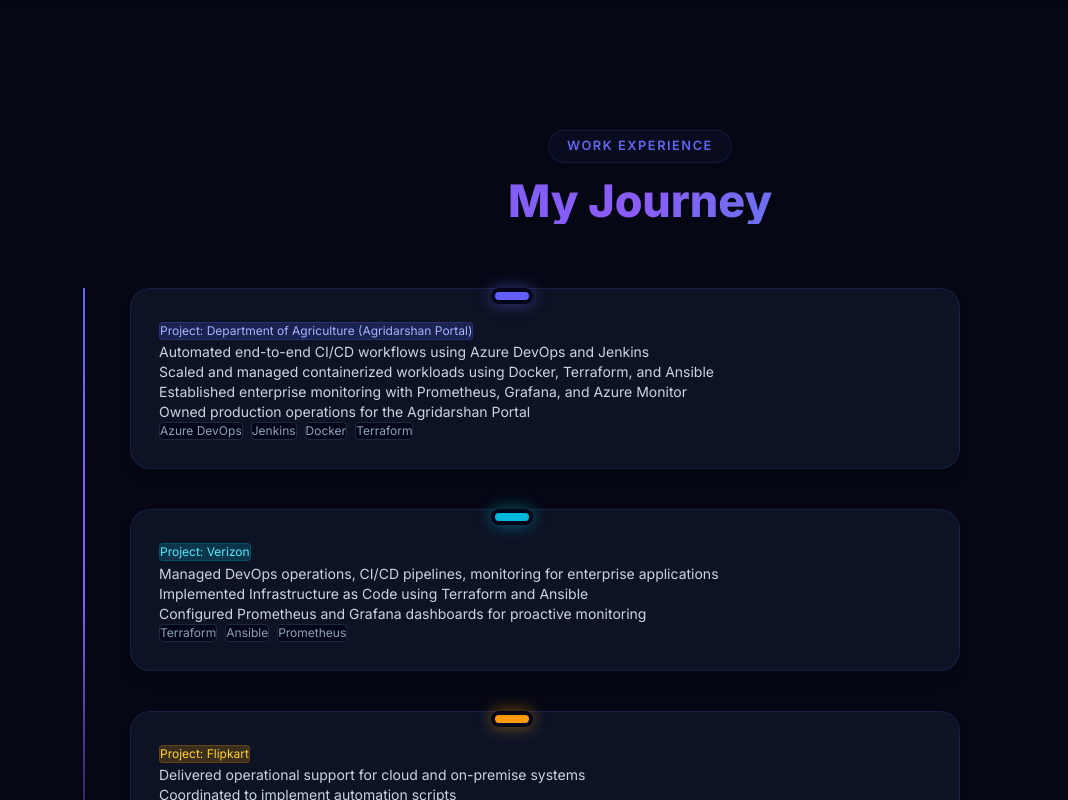
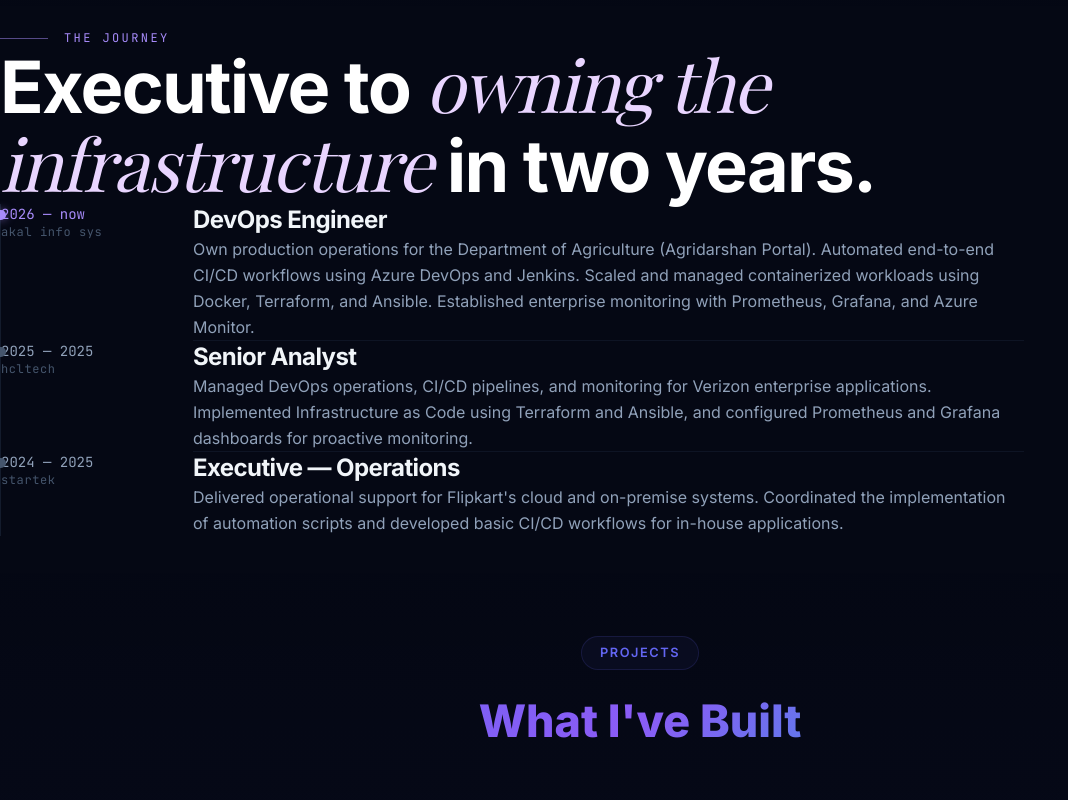
Before and after one commit to mohdumair8896/Portfolio, a Next.js app: page / in a window 1280 px wide. Shown: the part 2380-3180 px from the top of the page, without its empty margins (0-1068 px from the left). Built offline with nearby package versions, Linux system fonts and the light colour scheme; a web font is replaced by a local one.

Commit message:
Redesign Experience section layout to match searchpankaj.com

```diff
--- a/src/components/Experience.tsx
+++ b/src/components/Experience.tsx
@@ -1,111 +1,106 @@
+"use client";
+import { motion } from "framer-motion";
+
 export default function Experience() {
+  const experiences = [
+    {
+      id: 1,
+      date: "2026 — now",
+      company: "akal info sys",
+      title: "DevOps Engineer",
+      description: "Own production operations for the Department of Agriculture (Agridarshan Portal). Automated end-to-end CI/CD workflows using Azure DevOps and Jenkins. Scaled and managed containerized workloads using Docker, Terraform, and Ansible. Established enterprise monitoring with Prometheus, Grafana, and Azure Monitor.",
+      active: true,
+    },
+    {
+      id: 2,
+      date: "2025 — 2025",
+      company: "hcltech",
+      title: "Senior Analyst",
+      description: "Managed DevOps operations, CI/CD pipelines, and monitoring for Verizon enterprise applications. Implemented Infrastructure as Code using Terraform and Ansible, and configured Prometheus and Grafana dashboards for proactive monitoring.",
+      active: false,
+    },
+    {
+      id: 3,
+      date: "2024 — 2025",
+      company: "startek",
+      title: "Executive — Operations",
+      description: "Delivered operational support for Flipkart's cloud and on-premise systems. Coordinated the implementation of automation scripts and developed basic CI/CD workflows for in-house applications.",
+      active: false,
+    }
+  ];
+
   return (
-    <section id="experience" className="section experience-section relative z-10 py-20">
-      <div className="container mx-auto px-6 max-w-6xl">
-        <div className="section-header text-center mb-16">
-          <span className="section-tag inline-block bg-indigo-500/10 border border-indigo-500/20 text-indigo-400 text-sm font-semibold tracking-wider uppercase px-4 py-1.5 rounded-full mb-4">Work Experience</span>
-          <h2 className="section-title text-3xl md:text-5xl font-extrabold bg-clip-text text-transparent bg-gradient-to-r from-indigo-400 to-cyan-400">My Journey</h2>
-        </div>
-        <div className="timeline relative max-w-4xl mx-auto before:absolute before:inset-0 before:ml-4 md:before:ml-[50%] before:-translate-x-px before:w-0.5 before:bg-slate-800">
+    <section id="experience" className="relative z-10 py-24 md:py-32 max-w-5xl mx-auto px-6 font-sans">
 
-          <div className="timeline-item relative flex flex-col md:flex-row justify-between mb-12">
-            <div className="md:w-5/12 mb-4 md:mb-0 text-right pr-8 md:pr-12 hidden md:block">
-              <h3 className="job-title text-xl font-bold text-slate-200">DevOps Engineer</h3>
-              <p className="company-name text-indigo-400 font-medium">Akal Information Systems Ltd.</p>
-              <div className="job-meta flex justify-end gap-3 items-center mt-2 text-slate-400 text-sm">
-                <span className="job-date flex items-center gap-1">
-                  <svg width="14" height="14" fill="none" stroke="currentColor" strokeWidth="2" viewBox="0 0 24 24"><rect x="3" y="4" width="18" height="18" rx="2"/><line x1="16" y1="2" x2="16" y2="6"/><line x1="8" y1="2" x2="8" y2="6"/><line x1="3" y1="10" x2="21" y2="10"/></svg>
-                  May 2026 – Present
+      {/* Header */}
+      <div className="mb-20 md:mb-28">
+        <motion.div
+          initial={{ opacity: 0, x: -20 }}
+          whileInView={{ opacity: 1, x: 0 }}
+          viewport={{ once: true }}
+          transition={{ duration: 0.5 }}
+          className="flex items-center gap-4 text-[10px] md:text-xs font-mono text-[#a78bfa] uppercase tracking-[0.2em] mb-8"
+        >
+          <div className="w-8 md:w-12 h-[1px] bg-[#a78bfa]/50"></div>
+          The Journey
+        </motion.div>
+
+        <motion.h2
+          initial={{ opacity: 0, y: 20 }}
+          whileInView={{ opacity: 1, y: 0 }}
+          viewport={{ once: true }}
+          transition={{ duration: 0.5, delay: 0.1 }}
+          className="text-4xl md:text-6xl lg:text-7xl font-bold text-white tracking-tight leading-[1.05]"
+        >
+          Executive to <span className="font-serif italic font-normal text-[#e9d5ff]">owning the<br className="hidden md:block" /> infrastructure</span> in two years.
+        </motion.h2>
+      </div>
+
+      {/* Timeline Container */}
+      <div className="relative border-l border-slate-800/60 ml-2 md:ml-4 flex flex-col pt-4">
+
+        {experiences.map((exp, index) => (
+          <motion.div
+            key={exp.id}
+            initial={{ opacity: 0, y: 20 }}
+            whileInView={{ opacity: 1, y: 0 }}
+            viewport={{ once: true }}
+            transition={{ duration: 0.5, delay: 0.1 * index }}
+            className="relative pl-6 md:pl-20 group"
+          >
+            {/* Dot */}
+            <div
+              className={`absolute left-[-5px] top-1.5 w-2.5 h-2.5 rounded-full ${
+                exp.active
+                  ? "bg-[#a78bfa] shadow-[0_0_10px_rgba(167,139,250,0.6)]"
+                  : "bg-slate-600"
+              }`}
+            ></div>
+
+            <div className="flex flex-col md:flex-row gap-2 md:gap-16">
+              {/* Left Col (Date & Company) */}
+              <div className="md:w-32 shrink-0 flex flex-col md:pt-1">
+                <span className={`text-xs md:text-sm font-mono mb-1 ${exp.active ? "text-[#a78bfa]" : "text-slate-400"}`}>
+                  {exp.date}
+                </span>
+                <span className="text-[10px] md:text-xs font-mono text-slate-600 lowercase tracking-wider">
+                  {exp.company}
                 </span>
               </div>
-            </div>
-            <div className="timeline-marker absolute left-4 md:left-1/2 -translate-x-1/2 mt-1.5 w-4 h-4 rounded-full border-4 border-slate-950 bg-indigo-500 shadow-[0_0_15px_rgba(99,102,241,0.5)] z-10"></div>
-            <div className="timeline-card md:w-5/12 bg-slate-900/60 border border-slate-800 rounded-2xl p-6 backdrop-blur-md ml-12 md:ml-0 shadow-lg">
-              <div className="md:hidden mb-4">
-                <h3 className="job-title text-xl font-bold text-slate-200">DevOps Engineer</h3>
-                <p className="company-name text-indigo-400 font-medium">Akal Information Systems Ltd.</p>
-                <div className="text-sm text-slate-400 mt-1">May 2026 – Present</div>
-              </div>
-              <span className="inline-block bg-indigo-500/20 text-indigo-300 text-xs px-2 py-1 rounded mb-4 border border-indigo-500/20">Project: Department of Agriculture (Agridarshan Portal)</span>
-              <ul className="space-y-2 text-slate-300 text-sm list-disc list-inside mb-4">
-                <li>Automated end-to-end CI/CD workflows using Azure DevOps and Jenkins</li>
-                <li>Scaled and managed containerized workloads using Docker, Terraform, and Ansible</li>
-                <li>Established enterprise monitoring with Prometheus, Grafana, and Azure Monitor</li>
-                <li>Owned production operations for the Agridarshan Portal</li>
-              </ul>
-              <div className="flex flex-wrap gap-2">
-                <span className="px-2 py-1 bg-slate-950 border border-slate-800 rounded text-xs text-slate-400">Azure DevOps</span>
-                <span className="px-2 py-1 bg-slate-950 border border-slate-800 rounded text-xs text-slate-400">Jenkins</span>
-                <span className="px-2 py-1 bg-slate-950 border border-slate-800 rounded text-xs text-slate-400">Docker</span>
-                <span className="px-2 py-1 bg-slate-950 border border-slate-800 rounded text-xs text-slate-400">Terraform</span>
+
+              {/* Right Col (Title & Desc) */}
+              <div className="flex-1 pb-12 md:pb-16 border-b border-slate-800/40 group-last:border-0 group-last:pb-0 mt-2 md:mt-0">
+                <h3 className="text-lg md:text-2xl font-bold text-slate-100 mb-3 md:mb-4 tracking-tight">
+                  {exp.title}
+                </h3>
+                <p className="text-slate-400 text-sm md:text-base leading-relaxed">
+                  {exp.description}
+                </p>
               </div>
             </div>
-          </div>
+          </motion.div>
+        ))}
 
-          <div className="timeline-item relative flex flex-col md:flex-row justify-between mb-12 flex-row-reverse">
-            <div className="md:w-5/12 mb-4 md:mb-0 pl-8 md:pl-12 hidden md:block">
-              <h3 className="job-title text-xl font-bold text-slate-200">Senior Analyst</h3>
-              <p className="company-name text-cyan-400 font-medium">HCLTech</p>
-              <div className="job-meta flex justify-start gap-3 items-center mt-2 text-slate-400 text-sm">
-                <span className="job-date flex items-center gap-1">
-                  <svg width="14" height="14" fill="none" stroke="currentColor" strokeWidth="2" viewBox="0 0 24 24"><rect x="3" y="4" width="18" height="18" rx="2"/><line x1="16" y1="2" x2="16" y2="6"/><line x1="8" y1="2" x2="8" y2="6"/><line x1="3" y1="10" x2="21" y2="10"/></svg>
-                  May 2025 – Oct 2025
-                </span>
-              </div>
-            </div>
-            <div className="timeline-marker absolute left-4 md:left-1/2 -translate-x-1/2 mt-1.5 w-4 h-4 rounded-full border-4 border-slate-950 bg-cyan-500 shadow-[0_0_15px_rgba(6,182,212,0.5)] z-10"></div>
-            <div className="timeline-card md:w-5/12 bg-slate-900/60 border border-slate-800 rounded-2xl p-6 backdrop-blur-md ml-12 md:ml-0 md:mr-auto shadow-lg text-left">
-              <div className="md:hidden mb-4">
-                <h3 className="job-title text-xl font-bold text-slate-200">Senior Analyst</h3>
-                <p className="company-name text-cyan-400 font-medium">HCLTech</p>
-                <div className="text-sm text-slate-400 mt-1">May 2025 – Oct 2025</div>
-              </div>
-              <span className="inline-block bg-cyan-500/20 text-cyan-300 text-xs px-2 py-1 rounded mb-4 border border-cyan-500/20">Project: Verizon</span>
-              <ul className="space-y-2 text-slate-300 text-sm list-disc list-inside mb-4">
-                <li>Managed DevOps operations, CI/CD pipelines, monitoring for enterprise applications</li>
-                <li>Implemented Infrastructure as Code using Terraform and Ansible</li>
-                <li>Configured Prometheus and Grafana dashboards for proactive monitoring</li>
-              </ul>
-              <div className="flex flex-wrap gap-2">
-                <span className="px-2 py-1 bg-slate-950 border border-slate-800 rounded text-xs text-slate-400">Terraform</span>
-                <span className="px-2 py-1 bg-slate-950 border border-slate-800 rounded text-xs text-slate-400">Ansible</span>
-                <span className="px-2 py-1 bg-slate-950 border border-slate-800 rounded text-xs text-slate-400">Prometheus</span>
-              </div>
-            </div>
-          </div>
-
-          <div className="timeline-item relative flex flex-col md:flex-row justify-between mb-12">
-            <div className="md:w-5/12 mb-4 md:mb-0 text-right pr-8 md:pr-12 hidden md:block">
-              <h3 className="job-title text-xl font-bold text-slate-200">Executive – Operations</h3>
-              <p className="company-name text-amber-500 font-medium">Startek</p>
-              <div className="job-meta flex justify-end gap-3 items-center mt-2 text-slate-400 text-sm">
-                <span className="job-date flex items-center gap-1">
-                  <svg width="14" height="14" fill="none" stroke="currentColor" strokeWidth="2" viewBox="0 0 24 24"><rect x="3" y="4" width="18" height="18" rx="2"/><line x1="16" y1="2" x2="16" y2="6"/><line x1="8" y1="2" x2="8" y2="6"/><line x1="3" y1="10" x2="21" y2="10"/></svg>
-                  Apr 2024 – Apr 2025
-                </span>
-              </div>
-            </div>
-            <div className="timeline-marker absolute left-4 md:left-1/2 -translate-x-1/2 mt-1.5 w-4 h-4 rounded-full border-4 border-slate-950 bg-amber-500 shadow-[0_0_15px_rgba(245,158,11,0.5)] z-10"></div>
-            <div className="timeline-card md:w-5/12 bg-slate-900/60 border border-slate-800 rounded-2xl p-6 backdrop-blur-md ml-12 md:ml-0 shadow-lg">
-              <div className="md:hidden mb-4">
-                <h3 className="job-title text-xl font-bold text-slate-200">Executive – Operations</h3>
-                <p className="company-name text-amber-500 font-medium">Startek</p>
-                <div className="text-sm text-slate-400 mt-1">Apr 2024 – Apr 2025</div>
-              </div>
-              <span className="inline-block bg-amber-500/20 text-amber-300 text-xs px-2 py-1 rounded mb-4 border border-amber-500/20">Project: Flipkart</span>
-              <ul className="space-y-2 text-slate-300 text-sm list-disc list-inside mb-4">
-                <li>Delivered operational support for cloud and on-premise systems</li>
-                <li>Coordinated to implement automation scripts</li>
-                <li>Developed basic CI/CD workflows for in-house applications</li>
-              </ul>
-              <div className="flex flex-wrap gap-2">
-                <span className="px-2 py-1 bg-slate-950 border border-slate-800 rounded text-xs text-slate-400">CI/CD</span>
-                <span className="px-2 py-1 bg-slate-950 border border-slate-800 rounded text-xs text-slate-400">Cloud Infrastructure</span>
-                <span className="px-2 py-1 bg-slate-950 border border-slate-800 rounded text-xs text-slate-400">Automation</span>
-              </div>
-            </div>
-          </div>
-        </div>
       </div>
     </section>
   );
```
